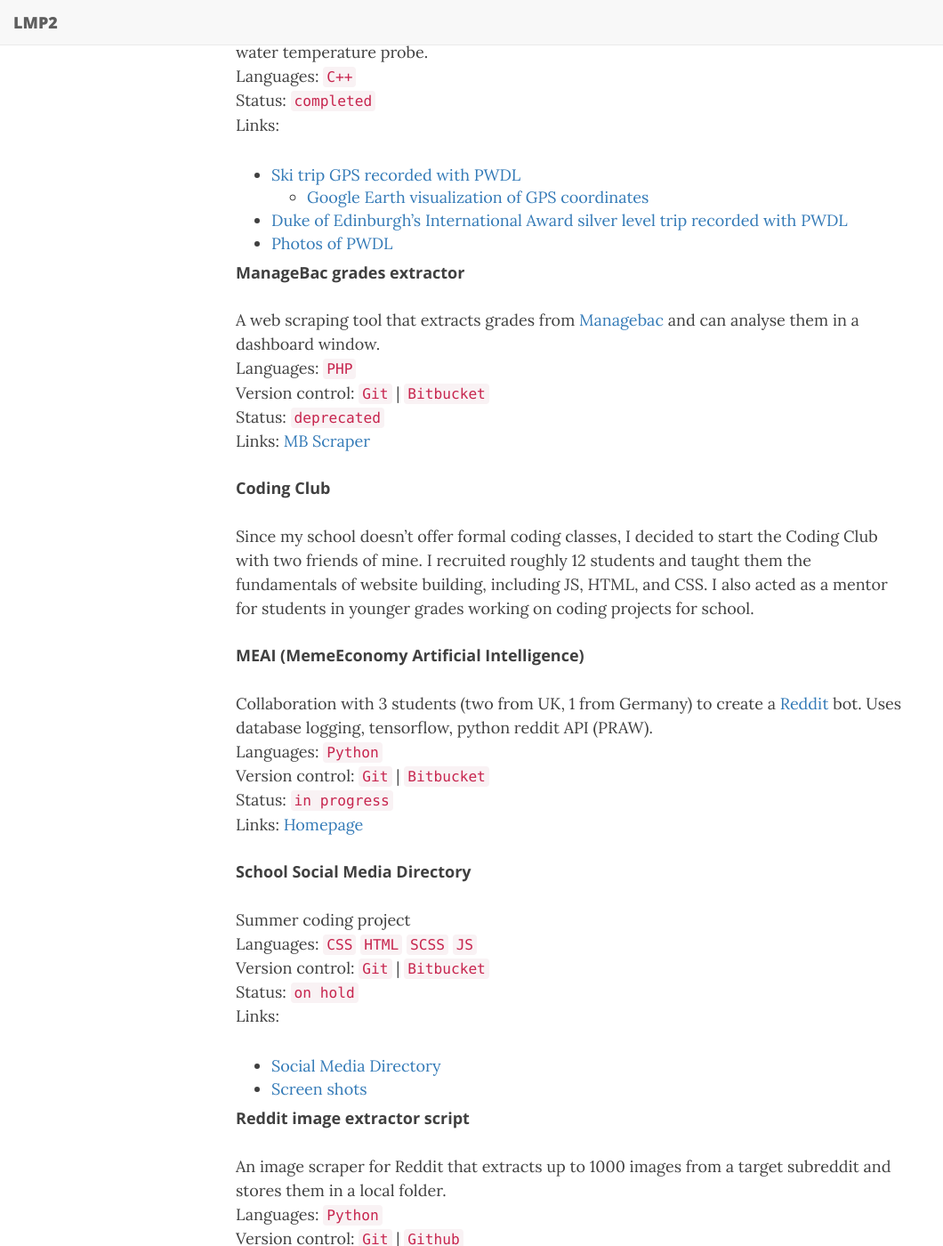
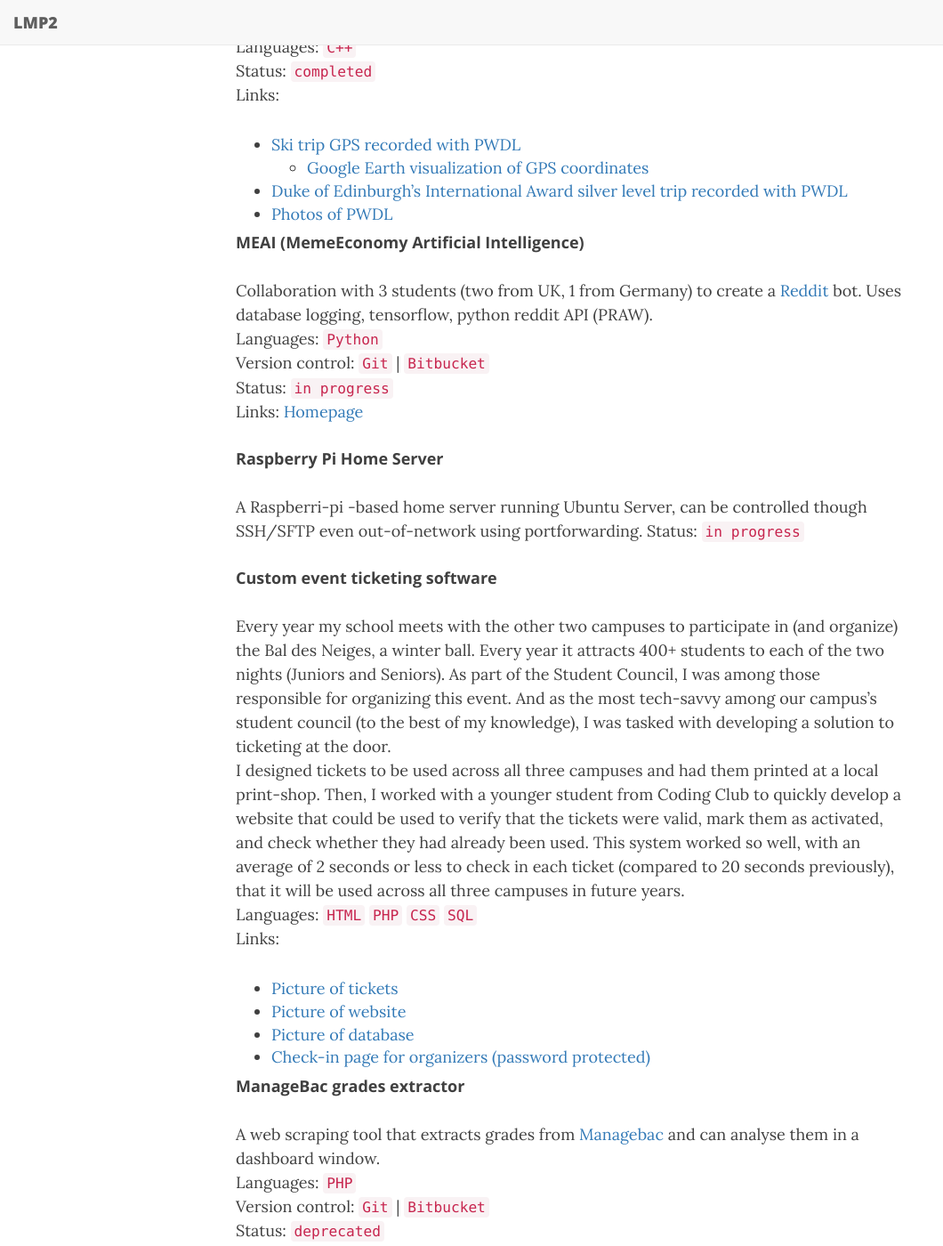
Before and after one commit to Aculisme/LMP2, a Jekyll site: the page built from about.md, in a window 1280 px wide and 1400 px high, scrolled down 2241 px. Shown: the whole window at 89% size, without its empty margins (0-1060 px from the left). Built offline with Jekyll 4.4.1, drawn with Linux system fonts in a browser that asks for light colours; nearby versions of some CDN libraries; some of the changed text lies outside the part shown.

Commit message:
made unuploaded documents less accessible, added RPi, moved sections around

```diff
--- a/about.md
+++ b/about.md
@@ -8,10 +8,13 @@
 ---
 
 
+### [Download CV]({{site.url}}/assets/CV2.pdf)
+
 #### **Physics HL Extended Essay: Solar Optimization**
 
-For my International Baccalaureate Extended Essay in Physics I chose to investigate the optimum angles for a solar panel located in Geneva Switzerland. My research question was: _"What is the optimal tilt angle of a fixed-position polycrystalline photovoltaic solar panel located in Geneva, Switzerland with respect to maximum annual energy generation?"_.
-Links: [Final draft: (currently undergoing moderation)]({{site.url}}/assets/EEV7_-_Luca_Mehl.pdf)
+For my International Baccalaureate Extended Essay in Physics I chose to investigate the optimum positioning of a solar panel located in Geneva Switzerland. My research question was: _"What is the optimal tilt angle of a fixed-position polycrystalline photovoltaic solar panel located in Geneva, Switzerland with respect to maximum annual energy generation?"_.
+<!-- Links: [Final draft: (currently undergoing moderation)]({{site.url}}/assets/EEV7_-_Luca_Mehl.pdf)   -->
+
 
 #### **Maths HL Internal Assessment: Numerical Methods**
 
@@ -69,6 +72,31 @@
 * [Duke of Edinburgh's International Award silver level trip recorded with PWDL](https://ia-silver-route-2018.netlify.com)
 * [Photos of PWDL](https://imgur.com/a/p59KwQB)
 
+#### **MEAI (MemeEconomy Artificial Intelligence)**
+
+Collaboration with 3 students (two from UK, 1 from Germany) to create a [Reddit](https://reddit.com) bot. Uses database logging, tensorflow, python reddit API (PRAW).
+Languages: `Python`
+Version control: `Git` | `Bitbucket`
+Status: `in progress`
+Links: [Homepage](https://meai.ml)
+
+#### **Raspberry Pi Home Server**
+
+A Raspberri-pi -based home server running Ubuntu Server, can be controlled though SSH/SFTP even out-of-network using portforwarding.
+Status: `in progress`
+
+#### **Custom event ticketing software**
+
+Every year my school meets with the other two campuses to participate in (and organize) the Bal des Neiges, a winter ball. Every year it attracts 400+ students to each of the two nights (Juniors and Seniors). As part of the Student Council, I was among those responsible for organizing this event. And as the most tech-savvy among our campus's student council (to the best of my knowledge), I was tasked with developing a solution to ticketing at the door.
+I designed tickets to be used across all three campuses and had them printed at a local print-shop. Then, I worked with a younger student from Coding Club to quickly develop a website that could be used to verify that the tickets were valid, mark them as activated, and check whether they had already been used. This system worked so well, with an average of 2 seconds or less to check in each ticket (compared to 20 seconds previously), that it will be used across all three campuses in future years.
+Languages: `HTML` `PHP` `CSS` `SQL`
+Links:
+
+* [Picture of tickets]({{site.url}}/assets/BDN_tickets.png)
+* [Picture of website]({{site.url}}/assets/BDN_website.png)
+* [Picture of database]({{site.url}}/assets/BDN_database.png)
+* [Check-in page for organizers (password protected)](https://nationsdesign.org/projects/bdn/test/index.php)
+
 #### **ManageBac grades extractor**
 
 A web scraping tool that extracts grades from [Managebac](https://cdn.managebac.com) and can analyse them in a dashboard window.
@@ -160,6 +168,7 @@
 ## Programming Languages
 
 * Python
+  * NumPy (extensive knowledge)
   * Tensorflow (limited experience)
   * Tkinter for GUI creation
   * PRAW Reddit API (extensive knowledge)
```
Also changed, not shown: other parts of about.md (+4 -25 lines).
